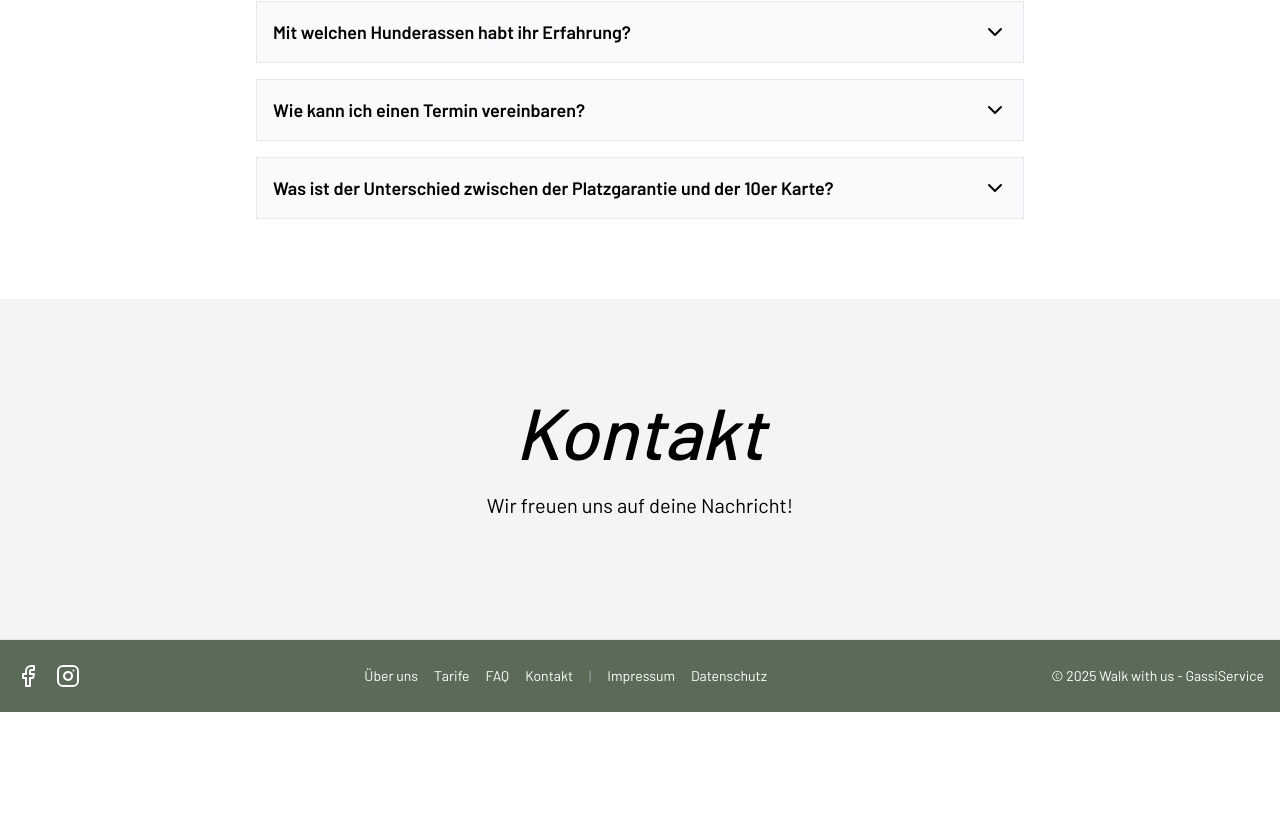
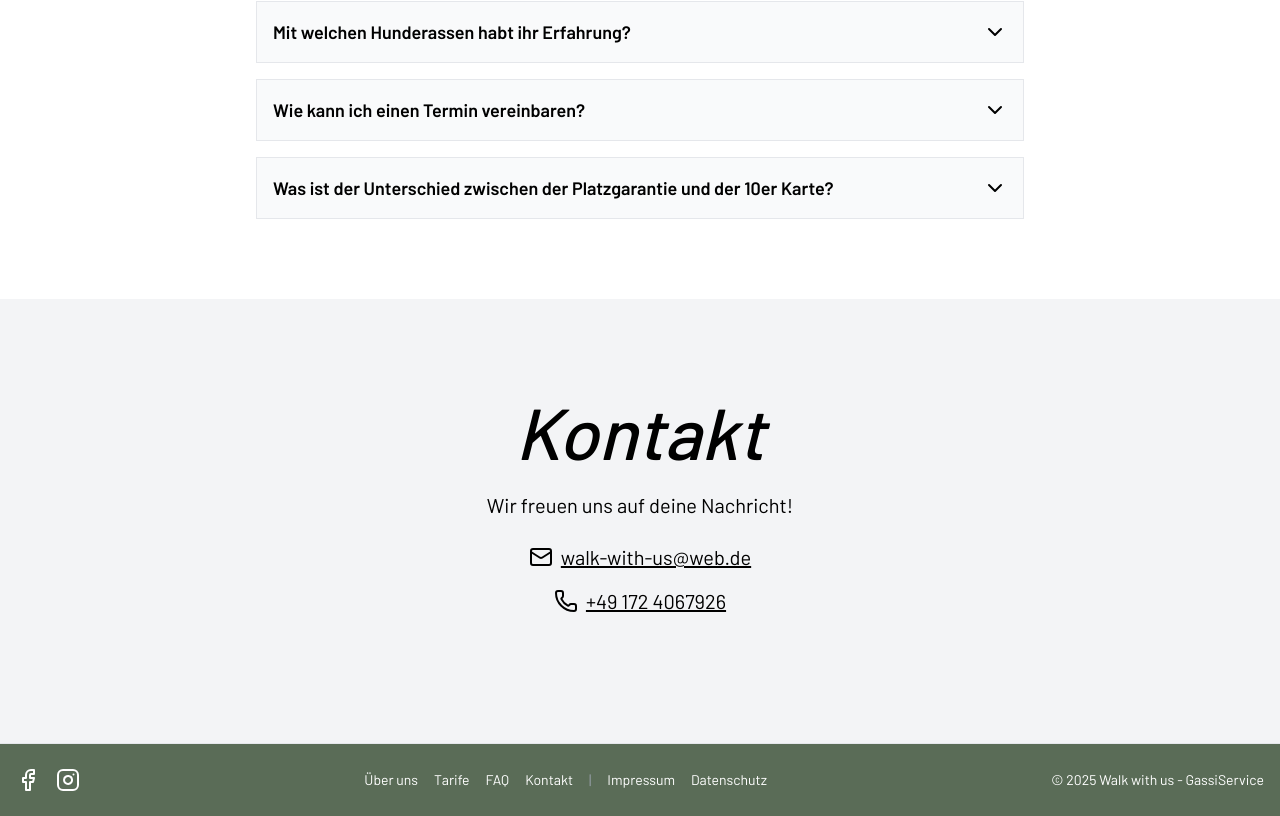
Before and after one commit to iKnorr/walkwithus-gassiservice, a Next.js app: page / in a window 1280 px wide. Shown: the part 3797-4613 px from the top of the page. Before the commit the page ends 4509 px from the top, so only its background shows below. Built offline with nearby package versions, Linux system fonts and the light colour scheme.

Commit message:
kontakt form changes

```diff
--- a/src/components/custom/contactForm/ContactForm.tsx
+++ b/src/components/custom/contactForm/ContactForm.tsx
@@ -11,9 +11,13 @@ export const ContactForm = () => {
         phone: '',
         message: '',
     })
-    const [status, setStatus] = useState<'idle' | 'sending' | 'success' | 'error'>('idle')
+    const [status, setStatus] = useState<
+        'idle' | 'sending' | 'success' | 'error'
+    >('idle')
 
-    const handleChange = (e: React.ChangeEvent<HTMLInputElement | HTMLTextAreaElement>) => {
+    const handleChange = (
+        e: React.ChangeEvent<HTMLInputElement | HTMLTextAreaElement>
+    ) => {
         setFormData({
             ...formData,
             [e.target.name]: e.target.value,
@@ -84,7 +88,7 @@ export const ContactForm = () => {
                 </div>
             </div>
 
-            <div className="mx-auto max-w-2xl rounded-lg bg-white p-6 shadow-md">
+            {/* <div className="mx-auto max-w-2xl rounded-lg bg-white p-6 shadow-md">
                 <h3 className="mb-4 text-2xl font-semibold">Kontaktformular</h3>
                 <form onSubmit={handleSubmit} className="space-y-4">
                     <div>
@@ -192,7 +196,7 @@ export const ContactForm = () => {
                 <p className="mt-4 text-center text-xs text-gray-500">
                     * Pflichtfelder
                 </p>
-            </div>
+            </div> */}
         </div>
     )
 }
--- a/src/components/mainSection/MainSection.tsx
+++ b/src/components/mainSection/MainSection.tsx
@@ -4,7 +4,7 @@ import { HexagonIcon } from 'lucide-react'
 import Image from 'next/image'
 import React from 'react'
 import { Hexagon } from '../custom/svg/Hexagon'
-// import { ContactForm } from '../custom/contactForm/ContactForm'
+import { ContactForm } from '../custom/contactForm/ContactForm'
 import { FAQ } from '../custom/faq/FAQ'
 import { PRICING } from '@/data/constants'
 
@@ -124,7 +124,8 @@ export const MainSection = () => {
                     <div className="w-[300px] rounded-2xl border bg-gray-100 p-4 text-center shadow-sm">
                         <p className="text-lg font-semibold">10 er Karte</p>
                         <p className="text-2xl font-bold">
-                            {PRICING.tenWalkTicket.price} {PRICING.tenWalkTicket.currency}
+                            {PRICING.tenWalkTicket.price}{' '}
+                            {PRICING.tenWalkTicket.currency}
                         </p>
                         <p className="text-sm text-gray-600">
                             {PRICING.tenWalkTicket.description}
@@ -180,7 +181,7 @@ export const MainSection = () => {
                 <p className="mb-6 text-xl">
                     Wir freuen uns auf deine Nachricht!
                 </p>
-                {/* <ContactForm /> */}
+                <ContactForm />
             </section>
         </div>
     )
```
